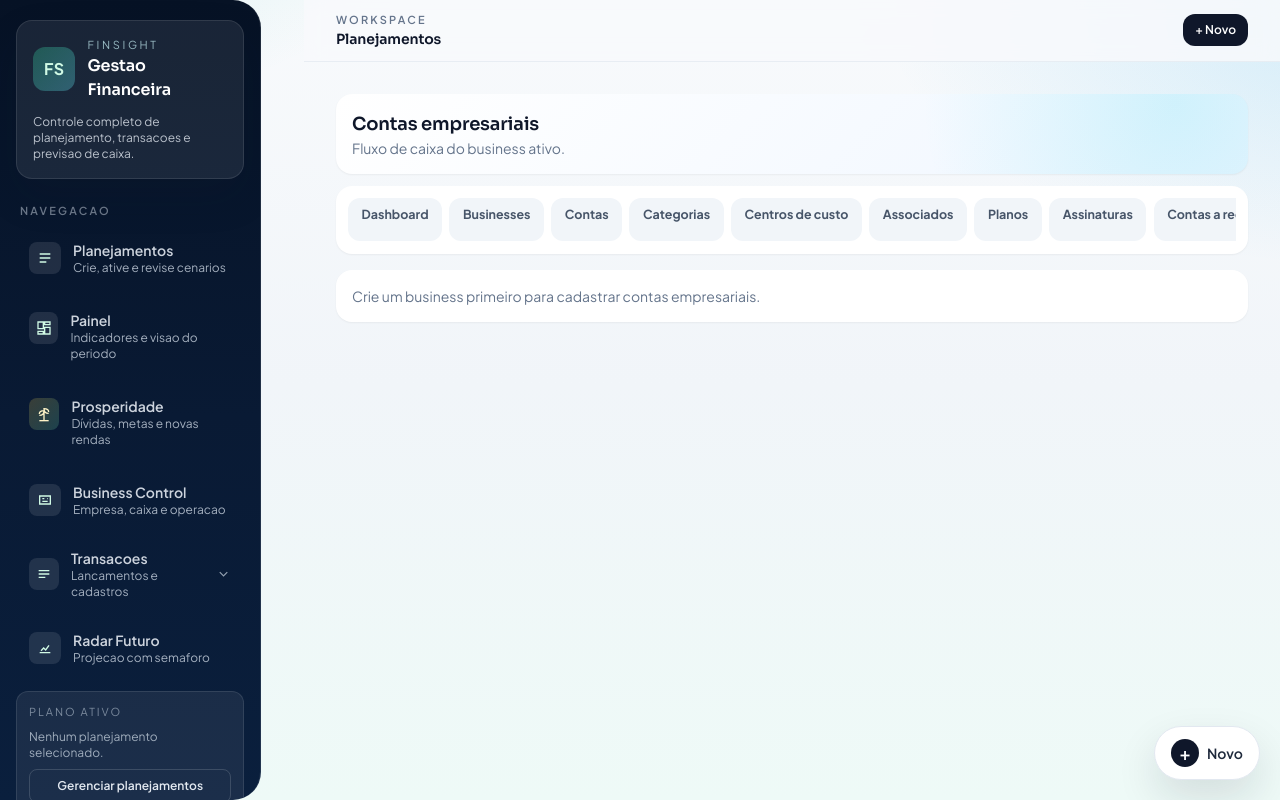
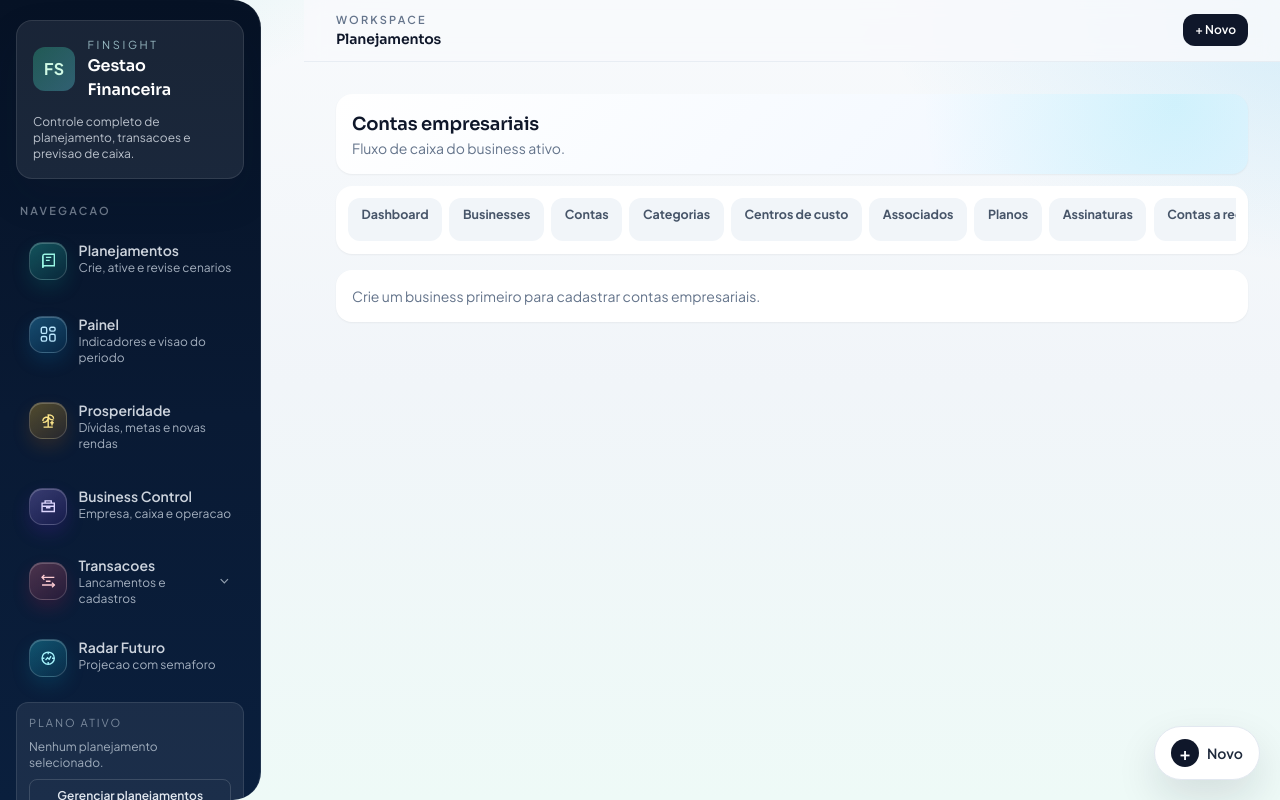
Before and after one commit to cezar667/fincoin, a FastAPI app: template app/web/templates/business_control/accounts.html in a window 1280 px wide. Run offline with FastAPI, Linux system fonts and the light colour scheme; the template is opened without the code that fills it, so the values that code supplies are empty; the visitor is signed in with stand-in values (Sample User, id 1); some libraries are stand-ins or nearby versions.

Commit message:
feat: adiciona icones premium ao menu lateral

```diff
--- a/app/web/static/css/app.css
+++ b/app/web/static/css/app.css
@@ -116,6 +116,32 @@ h4 {
     linear-gradient(180deg, var(--sidebar-start) 0%, #091a34 52%, var(--sidebar-end) 100%),
     radial-gradient(circle at top, rgba(56, 189, 248, 0.16), transparent 42%);
 }
+
+.nav-premium-icon {
+  display: inline-flex;
+  width: 2.35rem;
+  height: 2.35rem;
+  flex: 0 0 auto;
+  align-items: center;
+  justify-content: center;
+  border: 1px solid rgba(255, 255, 255, 0.16);
+  border-radius: 0.85rem;
+  background: linear-gradient(145deg, var(--nav-icon-start), var(--nav-icon-end));
+  box-shadow: inset 0 1px 0 rgba(255, 255, 255, 0.2), 0 8px 18px var(--nav-icon-shadow);
+  color: var(--nav-icon-color);
+}
+.nav-premium-icon svg { width: 1.15rem; height: 1.15rem; }
+.group:hover .nav-premium-icon, summary:hover .nav-premium-icon { transform: translateY(-1px) scale(1.03); filter: brightness(1.08); }
+.nav-tone-teal { --nav-icon-start: rgba(45,212,191,.32); --nav-icon-end: rgba(13,148,136,.14); --nav-icon-color: #99f6e4; --nav-icon-shadow: rgba(13,148,136,.18); }
+.nav-tone-sky { --nav-icon-start: rgba(56,189,248,.32); --nav-icon-end: rgba(2,132,199,.14); --nav-icon-color: #bae6fd; --nav-icon-shadow: rgba(2,132,199,.18); }
+.nav-tone-amber { --nav-icon-start: rgba(251,191,36,.3); --nav-icon-end: rgba(217,119,6,.14); --nav-icon-color: #fde68a; --nav-icon-shadow: rgba(217,119,6,.16); }
+.nav-tone-violet { --nav-icon-start: rgba(167,139,250,.3); --nav-icon-end: rgba(109,40,217,.14); --nav-icon-color: #ddd6fe; --nav-icon-shadow: rgba(109,40,217,.18); }
+.nav-tone-rose { --nav-icon-start: rgba(251,113,133,.28); --nav-icon-end: rgba(225,29,72,.13); --nav-icon-color: #fecdd3; --nav-icon-shadow: rgba(225,29,72,.16); }
+.nav-tone-cyan { --nav-icon-start: rgba(34,211,238,.3); --nav-icon-end: rgba(8,145,178,.14); --nav-icon-color: #a5f3fc; --nav-icon-shadow: rgba(8,145,178,.18); }
+.nav-sub-link { display: flex; align-items: center; gap: .55rem; }
+.nav-sub-icon { display: inline-flex; width: 1.6rem; height: 1.6rem; flex: 0 0 auto; align-items: center; justify-content: center; border: 1px solid rgba(255,255,255,.1); border-radius: .55rem; background: rgba(255,255,255,.07); color: #a5f3fc; }
+.nav-sub-icon svg { width: .82rem; height: .82rem; }
+.nav-sub-link:hover .nav-sub-icon { border-color: rgba(94,234,212,.25); background: rgba(45,212,191,.12); color: #ccfbf1; }
 
 .glass-topbar {
   backdrop-filter: blur(10px);
--- a/app/web/static/service-worker.js
+++ b/app/web/static/service-worker.js
@@ -1,4 +1,4 @@
-const CACHE_NAME = "finsight-shell-v8";
+const CACHE_NAME = "finsight-shell-v9";
 const APP_SHELL = [
   "/static/manifest.webmanifest",
   "/static/icons/finsight-icon.svg",
--- a/app/web/templates/base.html
+++ b/app/web/templates/base.html
@@ -67,10 +67,8 @@
           <p class="px-1 text-[11px] font-semibold uppercase tracking-[0.2em] text-slate-300/50">Navegacao</p>
 
           <a href="/app/plans" class="group flex items-start gap-3 rounded-xl border px-3 py-3 transition {% if active_page == 'plans' %}border-emerald-200/30 bg-emerald-200/15 text-white{% else %}border-transparent text-slate-200/90 hover:border-white/10 hover:bg-white/5{% endif %}">
-            <span class="mt-0.5 inline-flex h-8 w-8 items-center justify-center rounded-lg bg-white/10 text-emerald-100">
-              <svg class="h-4 w-4" viewBox="0 0 24 24" fill="none" stroke="currentColor" stroke-width="2">
-                <path d="M4 6h16M4 12h16M4 18h10" />
-              </svg>
+            <span class="nav-premium-icon nav-tone-teal mt-0.5">
+              <svg viewBox="0 0 24 24" fill="none" stroke="currentColor" stroke-width="1.8"><path d="M5 5.5A2.5 2.5 0 0 1 7.5 3H20v15H7.5A2.5 2.5 0 0 0 5 20.5z"/><path d="M5 5.5v15M9 7h7M9 11h5"/></svg>
             </span>
             <span class="min-w-0">
               <span class="block text-sm font-semibold">Planejamentos</span>
@@ -79,10 +77,8 @@
           </a>
 
           <a href="/app/dashboard" class="group flex items-start gap-3 rounded-xl border px-3 py-3 transition {% if active_page == 'dashboard' %}border-emerald-200/30 bg-emerald-200/15 text-white{% else %}border-transparent text-slate-200/90 hover:border-white/10 hover:bg-white/5{% endif %}">
-            <span class="mt-0.5 inline-flex h-8 w-8 items-center justify-center rounded-lg bg-white/10 text-emerald-100">
-              <svg class="h-4 w-4" viewBox="0 0 24 24" fill="none" stroke="currentColor" stroke-width="2">
-                <path d="M3 13h8V3H3zM13 21h8V11h-8zM13 3v4h8V3zM3 21v-4h8v4z" />
-              </svg>
+            <span class="nav-premium-icon nav-tone-sky mt-0.5">
+              <svg viewBox="0 0 24 24" fill="none" stroke="currentColor" stroke-width="1.8"><rect x="3" y="3" width="7" height="8" rx="2"/><rect x="14" y="3" width="7" height="5" rx="2"/><rect x="3" y="15" width="7" height="6" rx="2"/><rect x="14" y="12" width="7" height="9" rx="2"/></svg>
             </span>
             <span class="min-w-0">
               <span class="block text-sm font-semibold">Painel</span>
@@ -91,17 +87,15 @@
           </a>
 
           <a href="/app/prosperity" class="group flex items-start gap-3 rounded-xl border px-3 py-3 transition {% if active_page == 'prosperity' %}border-emerald-200/30 bg-emerald-200/15 text-white{% else %}border-transparent text-slate-200/90 hover:border-white/10 hover:bg-white/5{% endif %}">
-            <span class="mt-0.5 inline-flex h-8 w-8 items-center justify-center rounded-lg bg-gradient-to-br from-amber-300/20 to-emerald-300/20 text-amber-100">
-              <svg class="h-4 w-4" viewBox="0 0 24 24" fill="none" stroke="currentColor" stroke-width="2"><path d="M12 22V8M5 12c0-3 2-5 7-5 0 5-2 7-7 7M19 9c0-3-2-5-7-5 0 5 2 7 7 7"/><path d="M5 22h14"/></svg>
+            <span class="nav-premium-icon nav-tone-amber mt-0.5">
+              <svg viewBox="0 0 24 24" fill="none" stroke="currentColor" stroke-width="1.8"><path d="M12 21V9M5 13c0-3.2 2.2-5.2 7-5.2 0 4.8-2 7-7 7M19 10c0-3-2.2-5-7-5 0 4.7 2.1 6.8 7 6.8"/><path d="M6 21h12M15 16l2-2 2 2M17 14v5"/></svg>
             </span>
             <span class="min-w-0"><span class="block text-sm font-semibold">Prosperidade</span><span class="block text-xs text-slate-300/80">Dívidas, metas e novas rendas</span></span>
           </a>
 
           <a href="/app/business-control" class="group flex items-start gap-3 rounded-xl border px-3 py-3 transition {% if active_page == 'business_control' %}border-emerald-200/30 bg-emerald-200/15 text-white{% else %}border-transparent text-slate-200/90 hover:border-white/10 hover:bg-white/5{% endif %}">
-            <span class="mt-0.5 inline-flex h-8 w-8 items-center justify-center rounded-lg bg-white/10 text-emerald-100">
-              <svg class="h-4 w-4" viewBox="0 0 24 24" fill="none" stroke="currentColor" stroke-width="2">
-                <path d="M4 6h16v12H4zM8 10h3M8 14h8M15 10h1" />
-              </svg>
+            <span class="nav-premium-icon nav-tone-violet mt-0.5">
+              <svg viewBox="0 0 24 24" fill="none" stroke="currentColor" stroke-width="1.8"><path d="M4 8h16v11H4zM8 8V5h8v3"/><path d="M4 12h16M10 12v2h4v-2"/></svg>
             </span>
             <span class="min-w-0">
               <span class="block text-sm font-semibold">Business Control</span>
@@ -112,10 +106,8 @@
           <details class="rounded-xl border px-3 py-2 {% if current_path.startswith('/app/transactions') or current_path.startswith('/app/import') %}border-emerald-200/30 bg-emerald-200/10 text-white{% else %}border-transparent text-slate-200/90 hover:border-white/10 hover:bg-white/5{% endif %}" {% if current_path.startswith('/app/transactions') or current_path.startswith('/app/import') %}open{% endif %}>
             <summary class="flex cursor-pointer list-none items-center justify-between gap-2">
               <span class="flex items-center gap-3">
-                <span class="inline-flex h-8 w-8 items-center justify-center rounded-lg bg-white/10 text-emerald-100">
-                  <svg class="h-4 w-4" viewBox="0 0 24 24" fill="none" stroke="currentColor" stroke-width="2">
-                    <path d="M4 7h16M4 12h16M4 17h10" />
-                  </svg>
+                <span class="nav-premium-icon nav-tone-rose">
+                  <svg viewBox="0 0 24 24" fill="none" stroke="currentColor" stroke-width="1.8"><path d="M4 7h16M4 17h16"/><path d="m7 4-3 3 3 3M17 14l3 3-3 3M9 12h6"/></svg>
                 </span>
                 <span>
                   <span class="block text-sm font-semibold">Transacoes</span>
@@ -126,22 +118,20 @@
                 <path d="m6 9 6 6 6-6" />
               </svg>
             </summary>
-            <div class="mt-2 space-y-1 pl-11 text-sm">
-              <a href="/app/transactions" class="block rounded-lg px-2 py-1.5 transition {% if current_path == '/app/transactions' %}bg-white/15 text-white{% else %}text-slate-200/80 hover:bg-white/10{% endif %}">Lancamentos</a>
-              <a href="/app/transactions/accounts" class="block rounded-lg px-2 py-1.5 transition {% if current_path == '/app/transactions/accounts' %}bg-white/15 text-white{% else %}text-slate-200/80 hover:bg-white/10{% endif %}">Contas</a>
-              <a href="/app/transactions/categories" class="block rounded-lg px-2 py-1.5 transition {% if current_path == '/app/transactions/categories' %}bg-white/15 text-white{% else %}text-slate-200/80 hover:bg-white/10{% endif %}">Categorias</a>
-              <a href="/app/transactions/cards" class="block rounded-lg px-2 py-1.5 transition {% if current_path == '/app/transactions/cards' %}bg-white/15 text-white{% else %}text-slate-200/80 hover:bg-white/10{% endif %}">Cartoes</a>
-              <a href="/app/transactions/installments" class="block rounded-lg px-2 py-1.5 transition {% if current_path == '/app/transactions/installments' %}bg-white/15 text-white{% else %}text-slate-200/80 hover:bg-white/10{% endif %}">Parcelas e financiamentos</a>
-              <a href="/app/transactions/recurrences" class="block rounded-lg px-2 py-1.5 transition {% if current_path == '/app/transactions/recurrences' %}bg-white/15 text-white{% else %}text-slate-200/80 hover:bg-white/10{% endif %}">Receitas e despesas fixas</a>
-              <a href="/app/import" class="block rounded-lg px-2 py-1.5 transition {% if current_path.startswith('/app/import') %}bg-white/15 text-white{% else %}text-slate-200/80 hover:bg-white/10{% endif %}">Importar CSV</a>
+            <div class="mt-2 space-y-1 pl-3 text-sm">
+              <a href="/app/transactions" class="nav-sub-link rounded-lg px-2 py-1.5 transition {% if current_path == '/app/transactions' %}bg-white/15 text-white{% else %}text-slate-200/80 hover:bg-white/10{% endif %}"><span class="nav-sub-icon"><svg viewBox="0 0 24 24" fill="none" stroke="currentColor" stroke-width="2"><path d="M6 3h12v18l-3-2-3 2-3-2-3 2z"/><path d="M9 8h6M9 12h6"/></svg></span><span>Lançamentos</span></a>
+              <a href="/app/transactions/accounts" class="nav-sub-link rounded-lg px-2 py-1.5 transition {% if current_path == '/app/transactions/accounts' %}bg-white/15 text-white{% else %}text-slate-200/80 hover:bg-white/10{% endif %}"><span class="nav-sub-icon"><svg viewBox="0 0 24 24" fill="none" stroke="currentColor" stroke-width="2"><path d="M4 7h16v12H4z"/><path d="M16 11h4v4h-4a2 2 0 0 1 0-4ZM7 7V5h10v2"/></svg></span><span>Contas</span></a>
+              <a href="/app/transactions/categories" class="nav-sub-link rounded-lg px-2 py-1.5 transition {% if current_path == '/app/transactions/categories' %}bg-white/15 text-white{% else %}text-slate-200/80 hover:bg-white/10{% endif %}"><span class="nav-sub-icon"><svg viewBox="0 0 24 24" fill="none" stroke="currentColor" stroke-width="2"><path d="m4 4 7 .5L20 13l-7 7-8.5-9z"/><circle cx="8" cy="8" r="1"/></svg></span><span>Categorias</span></a>
+              <a href="/app/transactions/cards" class="nav-sub-link rounded-lg px-2 py-1.5 transition {% if current_path == '/app/transactions/cards' %}bg-white/15 text-white{% else %}text-slate-200/80 hover:bg-white/10{% endif %}"><span class="nav-sub-icon"><svg viewBox="0 0 24 24" fill="none" stroke="currentColor" stroke-width="2"><rect x="3" y="5" width="18" height="14" rx="2"/><path d="M3 10h18M7 15h3"/></svg></span><span>Cartões</span></a>
+              <a href="/app/transactions/installments" class="nav-sub-link rounded-lg px-2 py-1.5 transition {% if current_path == '/app/transactions/installments' %}bg-white/15 text-white{% else %}text-slate-200/80 hover:bg-white/10{% endif %}"><span class="nav-sub-icon"><svg viewBox="0 0 24 24" fill="none" stroke="currentColor" stroke-width="2"><circle cx="9" cy="9" r="5"/><path d="M7 9h4M9 7v4M14 14h6v6h-6z"/></svg></span><span>Parcelas e financiamentos</span></a>
+              <a href="/app/transactions/recurrences" class="nav-sub-link rounded-lg px-2 py-1.5 transition {% if current_path == '/app/transactions/recurrences' %}bg-white/15 text-white{% else %}text-slate-200/80 hover:bg-white/10{% endif %}"><span class="nav-sub-icon"><svg viewBox="0 0 24 24" fill="none" stroke="currentColor" stroke-width="2"><path d="M20 7v5h-5M4 17v-5h5"/><path d="M6.2 9a7 7 0 0 1 11.4-2L20 12M4 12l2.4 5a7 7 0 0 0 11.4-2"/></svg></span><span>Receitas e despesas fixas</span></a>
+              <a href="/app/import" class="nav-sub-link rounded-lg px-2 py-1.5 transition {% if current_path.startswith('/app/import') %}bg-white/15 text-white{% else %}text-slate-200/80 hover:bg-white/10{% endif %}"><span class="nav-sub-icon"><svg viewBox="0 0 24 24" fill="none" stroke="currentColor" stroke-width="2"><path d="M12 16V4m-4 4 4-4 4 4"/><path d="M5 14v5h14v-5"/></svg></span><span>Importar CSV</span></a>
             </div>
           </details>
 
           <a href="/app/forecast" class="group flex items-start gap-3 rounded-xl border px-3 py-3 transition {% if active_page == 'forecast' %}border-emerald-200/30 bg-emerald-200/15 text-white{% else %}border-transparent text-slate-200/90 hover:border-white/10 hover:bg-white/5{% endif %}">
-            <span class="mt-0.5 inline-flex h-8 w-8 items-center justify-center rounded-lg bg-white/10 text-emerald-100">
-              <svg class="h-4 w-4" viewBox="0 0 24 24" fill="none" stroke="currentColor" stroke-width="2">
-                <path d="M4 19h16M6 16l4-4 3 3 5-7" />
-              </svg>
+            <span class="nav-premium-icon nav-tone-cyan mt-0.5">
+              <svg viewBox="0 0 24 24" fill="none" stroke="currentColor" stroke-width="1.8"><circle cx="12" cy="12" r="8"/><path d="M12 4v3M20 12h-3M12 20v-3M4 12h3"/><path d="m8.5 14.5 2.6-3 2.2 1.8 2.4-4"/></svg>
             </span>
             <span class="min-w-0">
               <span class="block text-sm font-semibold">Radar Futuro</span>
```
